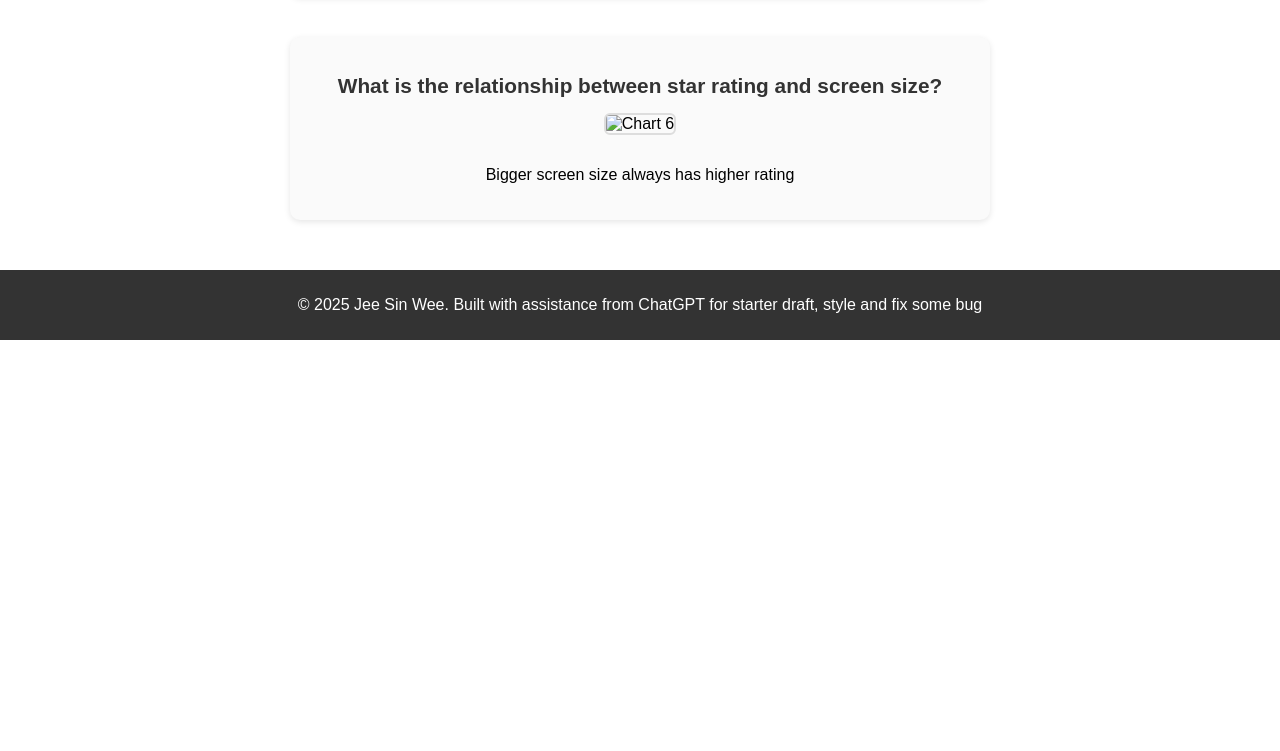
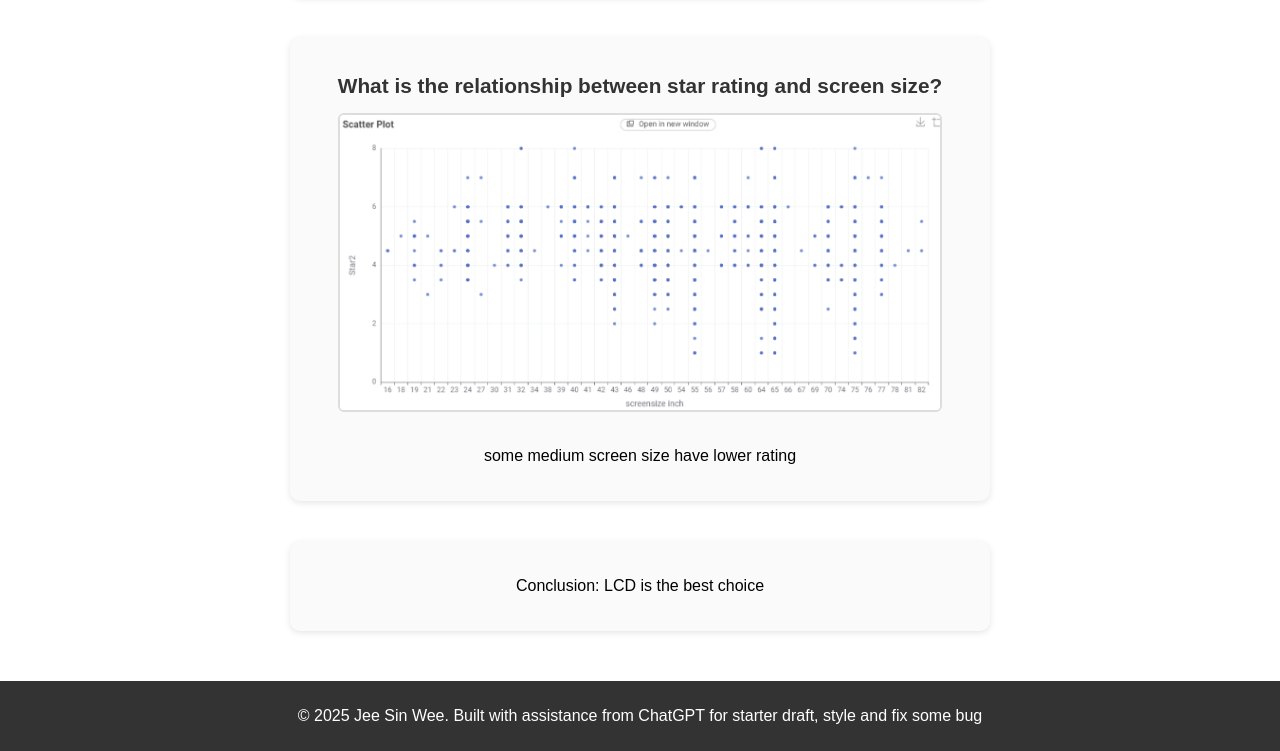
Before and after one commit to JeeThomas/COS30045-T03, a plain HTML site: page television.html in a window 1280 px wide. Shown: the part 2486-3237 px from the top of the page. Before the commit the page ends 2826 px from the top, so only its background shows below. Drawn offline with Linux system fonts and the light colour scheme.

Commit message:
Update television.html

```diff
--- a/television.html
+++ b/television.html
@@ -51,9 +51,13 @@
 
             <div class="image-box">
                 <h2>What is the relationship between star rating and screen size?</h2>
-                <img src="chart6..png" alt="Chart 6">
-                <p>Bigger screen size always has higher rating</p>
+                <img src="chart6.png" alt="Chart 6">
+                <p>some medium screen size have lower rating</p>
             </div>
+            <div class="image-box">
+                <p>Conclusion: LCD is the best choice</p>
+            </div>
+
         </section>
     </main>
 
```
